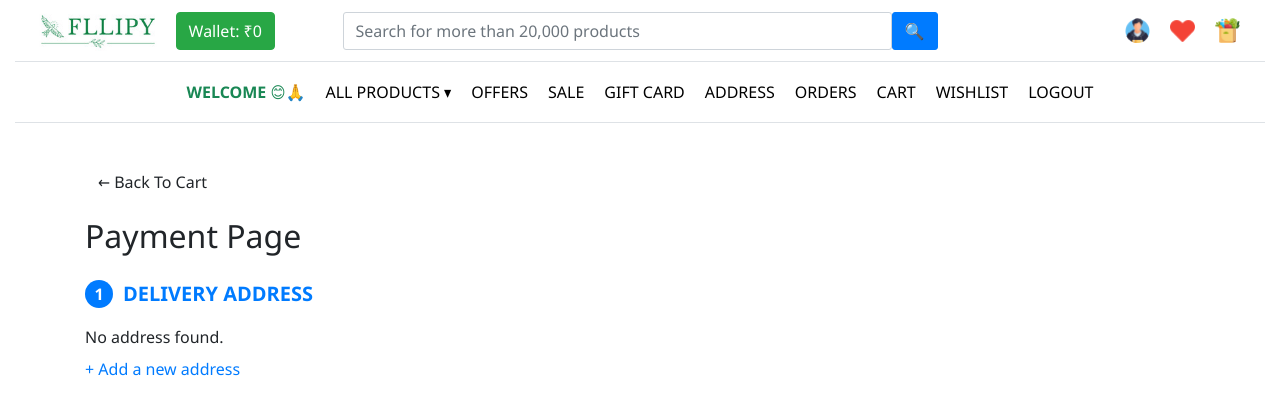
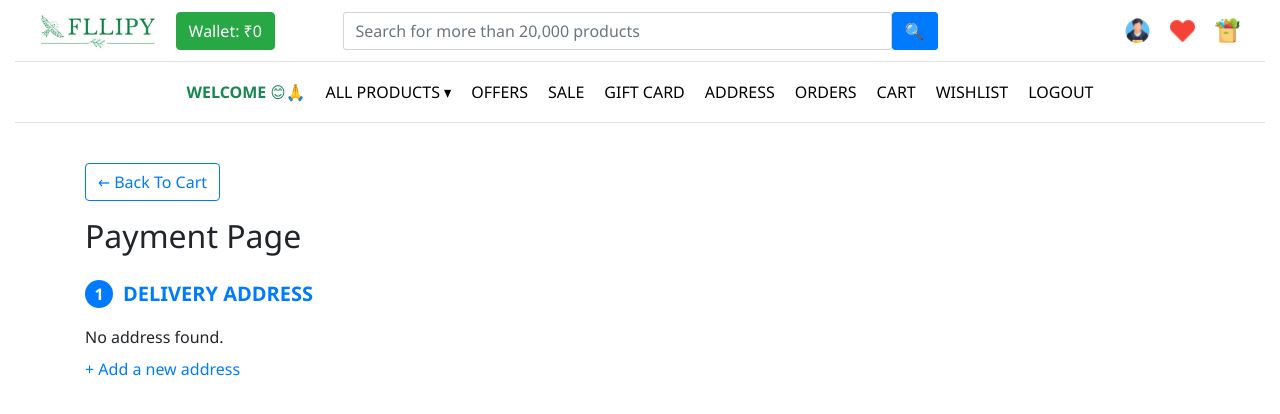
Before and after one commit to akshar9662/fllipy, a React (Create React App) app: page /payment in a window 1280 px wide. Shown: the top 414 px of the page. Built offline with nearby package versions, Linux system fonts and the light colour scheme.

Commit message:
Update Payment.js

```diff
--- a/src/Components/Payment.js
+++ b/src/Components/Payment.js
@@ -27,7 +27,7 @@ export default function Payment({ AddressData, cartItems, addToOrders, DeleteAll
 
   return (
     <div className="container py-4">
-      <Link to="/cart" className="btn back-button mb-3">← Back To Cart</Link>
+      <Link to="/cart" className="btn btn-outline-primary mb-3">← Back To Cart</Link>
       <h2 className="mb-4">Payment Page</h2>
 
       <div className="row">
```
